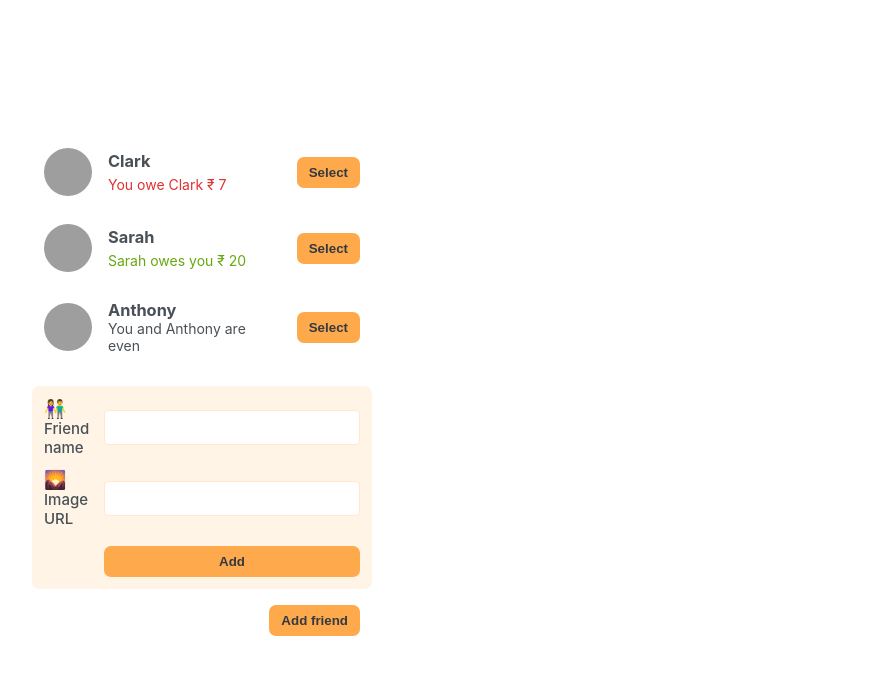
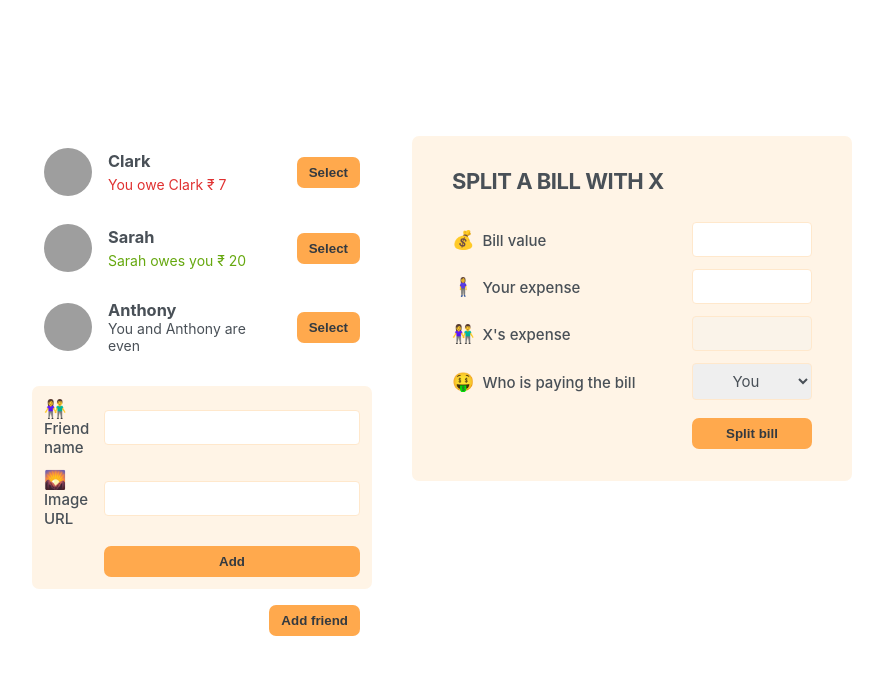
Before and after one commit to gauravsingh1281/Eat-N-Split, a React (Vite) app: page / in a window 1280 px wide. Shown: the top 674 px of the page, without its empty margins (198-1081 px from the left). Built offline with nearby package versions, Linux system fonts and the light colour scheme; grey boxes are pictures that could not be loaded.

Commit message:
Static split bill form added.

```diff
--- a/src/App.jsx
+++ b/src/App.jsx
@@ -27,6 +27,7 @@ export default function App() {
         <FormAddFriend />
         <Button>Add friend</Button>
       </div>
+      <FormSplitBill />
     </div>
   );
 }
@@ -79,3 +80,22 @@ function FormAddFriend() {
 function Button({ children }) {
   return <button className="button">{children}</button>;
 }
+function FormSplitBill() {
+  return (
+    <form className="form-split-bill">
+      <h2>Split a bill with X</h2>
+      <label>💰 Bill value</label>
+      <input type="text" />
+      <label>🧍‍♀️ Your expense</label>
+      <input type="text" />
+      <label>👫 X's expense</label>
+      <input type="text" disabled />
+      <label>🤑 Who is paying the bill</label>
+      <select>
+        <option value="user">You</option>
+        <option value="friend">X</option>
+      </select>
+      <Button>Split bill</Button>
+    </form>
+  );
+}
```
